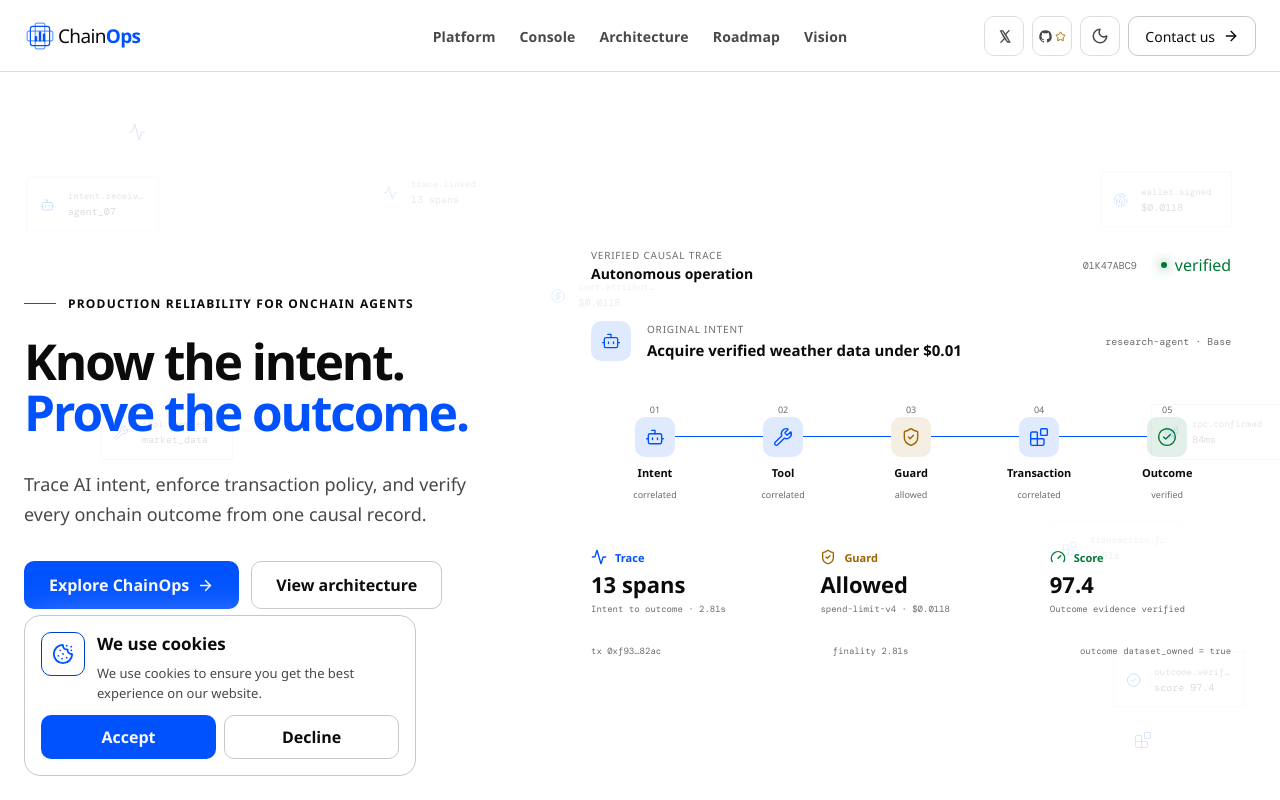
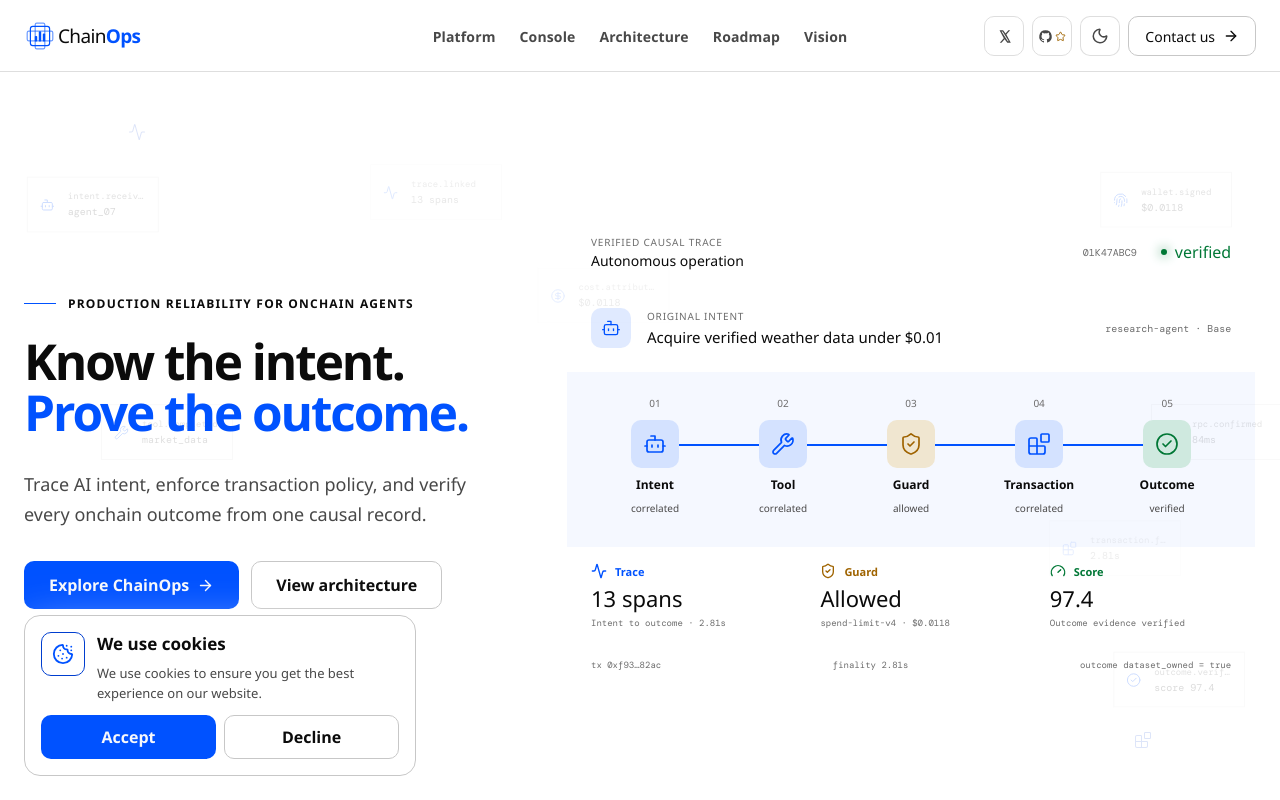
Before and after one commit to ChainOps-AI/landing-page, a React (Vite) app: page / in a window 1280 px wide. Shown: the top 800 px of the page. Built offline with nearby package versions, Linux system fonts and the light colour scheme; a web font is replaced by a local one.

Commit message:
update css style

```diff
--- a/src/styles.css
+++ b/src/styles.css
@@ -170,7 +170,7 @@
 .operation-header { min-height: 64px; padding: 0 var(--space-6); display: grid; grid-template-columns: 1fr auto auto; align-items: center; gap: var(--space-6); }
 .operation-header > div { display: grid; gap: 2px; }
 .operation-header > div span { color: var(--text-dim); font-size: 10px; letter-spacing: 0.08em; text-transform: uppercase; }
-.operation-header > div strong { font-size: 14px; }
+.operation-header > div strong { font-size: 14px; font-weight: 550; }
 .operation-id { color: var(--text-dim); font-family: var(--mono); font-size: 10px; }
 .live-state { display: inline-flex; align-items: center; gap: var(--space-2); color: var(--green); }
 .live-state i { width: 6px; height: 6px; border-radius: 50%; background: currentColor; box-shadow: 0 0 12px currentColor; }
@@ -178,25 +178,25 @@
 .operation-intent__icon { width: 40px; height: 40px; display: grid; place-items: center; border: 0; border-radius: var(--radius-sm); background: color-mix(in srgb, var(--cyan) 12%, transparent); color: var(--cyan); }
 .operation-intent > div { display: grid; gap: var(--space-1); }
 .operation-intent small { color: var(--text-dim); font-size: 10px; letter-spacing: 0.08em; text-transform: uppercase; }
-.operation-intent strong { color: var(--text); font-size: 15px; }
+.operation-intent strong { color: var(--text); font-size: 15px; font-weight: 550; }
 .operation-intent > span:last-child { color: var(--text-dim); font-family: var(--mono); font-size: 10px; }
-.operation-path { position: relative; padding: var(--space-8) var(--space-6); display: grid; grid-template-columns: repeat(5, minmax(0, 1fr)); }
+.operation-path { --stage-node-size: 48px; --stage-line-size: 2px; position: relative; padding: var(--space-12) var(--space-6) var(--space-8); display: grid; grid-template-columns: repeat(5, minmax(0, 1fr)); background: color-mix(in srgb, var(--cyan) 4%, transparent); }
 .operation-path::before { display: none; }
 .operation-stage { position: relative; z-index: 1; min-width: 0; display: grid; justify-items: center; gap: var(--space-2); text-align: center; }
-.operation-stage:not(:last-child)::after { position: absolute; top: 19px; left: calc(50% + 20px); width: calc(100% - 40px); height: 1px; background: var(--signal); content: ""; }
-.operation-stage > span { position: absolute; top: -14px; color: var(--text-dim); font-size: 9px; }
-.operation-stage svg { position: relative; z-index: 1; width: 40px; height: 40px; padding: 10px; border: 0; border-radius: var(--radius-sm); background: color-mix(in srgb, var(--cyan) 12%, transparent); color: var(--cyan); }
-.operation-stage:nth-child(3) svg { background: color-mix(in srgb, var(--amber) 11%, transparent); color: var(--amber); }
-.operation-stage:last-child svg { background: color-mix(in srgb, var(--green) 11%, transparent); color: var(--green); }
-.operation-stage strong { font-size: 11px; }
-.operation-stage small { color: var(--text-dim); font-size: 9px; }
+.operation-stage:not(:last-child)::after { position: absolute; top: calc(var(--stage-node-size) / 2); left: calc(50% + var(--stage-node-size) / 2); width: calc(100% - var(--stage-node-size)); height: var(--stage-line-size); background: var(--signal); content: ""; }
+.operation-stage > span { position: absolute; top: calc(var(--space-6) * -1); color: var(--text-dim); font-size: 10px; }
+.operation-stage svg { position: relative; z-index: 1; width: var(--stage-node-size); height: var(--stage-node-size); padding: var(--space-3); border: 0; border-radius: var(--radius-sm); background: color-mix(in srgb, var(--cyan) 17%, var(--ink-0)); color: var(--cyan); }
+.operation-stage:nth-child(3) svg { background: color-mix(in srgb, var(--amber) 16%, var(--ink-0)); color: var(--amber); }
+.operation-stage:last-child svg { background: color-mix(in srgb, var(--green) 16%, var(--ink-0)); color: var(--green); }
+.operation-stage strong { font-size: 12px; font-weight: 650; }
+.operation-stage small { color: var(--text-muted); font-size: 10px; }
 .core-signals { display: grid; grid-template-columns: repeat(3, 1fr); }
 .core-signal { min-width: 0; padding: var(--space-4) var(--space-6); display: grid; gap: var(--space-2); }
 .core-signal + .core-signal { border-left: 0; }
 .core-signal > span { display: flex; align-items: center; gap: var(--space-2); color: var(--cyan); font-size: 11px; font-weight: 650; }
 .core-signal--guard > span { color: var(--amber); }
 .core-signal--score > span { color: var(--green); }
-.core-signal > strong { font-family: var(--display); font-size: 22px; line-height: 1; }
+.core-signal > strong { font-family: var(--display); font-size: 22px; font-weight: 550; line-height: 1; }
 .core-signal > small { overflow: hidden; color: var(--text-dim); font-family: var(--mono); font-size: 9px; text-overflow: ellipsis; white-space: nowrap; }
 .operation-readout { min-height: 40px; padding: 0 var(--space-6); display: flex; align-items: center; justify-content: space-between; gap: var(--space-3); color: var(--text-dim); font-family: var(--mono); font-size: 9px; }
 
@@ -520,7 +520,7 @@
   .operation-path { padding-inline: var(--space-2); }
   .operation-path::before { right: 12%; left: 12%; }
   .operation-stage { gap: var(--space-1); }
-  .operation-stage strong { font-size: 9px; }
+  .operation-stage strong { font-size: 10px; }
   .operation-stage small { display: none; }
   .core-signals { grid-template-columns: 1fr; }
   .core-signal { padding: var(--space-3) var(--space-4); grid-template-columns: 1fr auto; align-items: center; }
```
